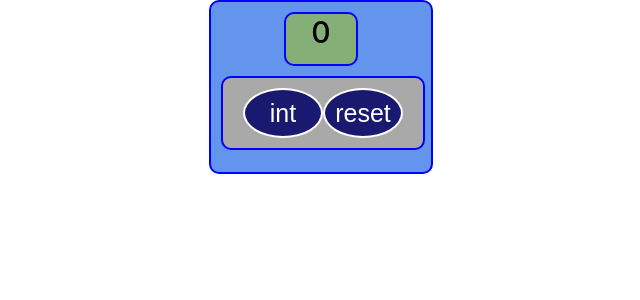
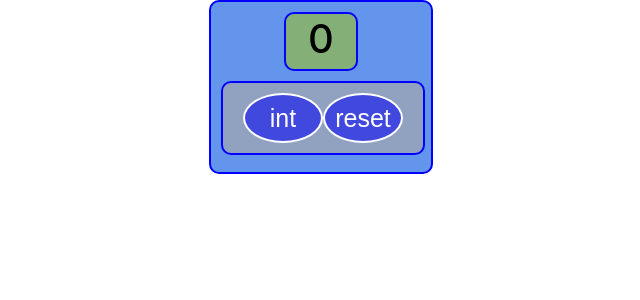
Before and after one commit to dzmitriy78/counter, a React (Create React App) app: page / in a window 1280 px wide. Shown: the top 300 px of the page, without its empty margins (319-959 px from the left). Built offline with nearby package versions, Linux system fonts and the light colour scheme.

Commit message:
added css

```diff
--- a/src/App.css
+++ b/src/App.css
@@ -9,6 +9,7 @@
     width: 70px;
     height: 50px;
     margin: 0 auto;
+    padding-bottom: 5px;
     border: blue 2px solid;
     border-radius: 10px;
     background-color: #84b078;
@@ -19,7 +20,7 @@
     height: 150px;
     text-align: center;
     background: cornflowerblue;
-    font-size: 30px;
+    font-size: 40px;
     font-weight: 500;
     border: blue solid 2px;
     padding: 10px;
@@ -33,10 +34,9 @@
     padding-top: 10px;
     border: blue solid 2px;
     font-size: 30px;
-    background: darkgray;
+    background: rgba(169, 169, 169, 0.65);
     border-radius: 10px;
     margin-top: 10px;
-    position: static;
 }
 
 .inc .btn {
@@ -45,7 +45,7 @@
     height: 50px;
     font-size: 25px;
     margin: 0 auto;
-    background-color: midnightblue;
+    background-color: #4148de;
     color: #ffffff;
     border: white 2px solid;
     border-radius: 50%;
--- a/src/App.tsx
+++ b/src/App.tsx
@@ -4,7 +4,7 @@ import {Buttons} from "./Buttons";
 
 function App() {
 
-    const maxCount = 5;
+    const maxCount = 10;
     let [count, setCount] = useState(0)
 
     function onCount() {
```
